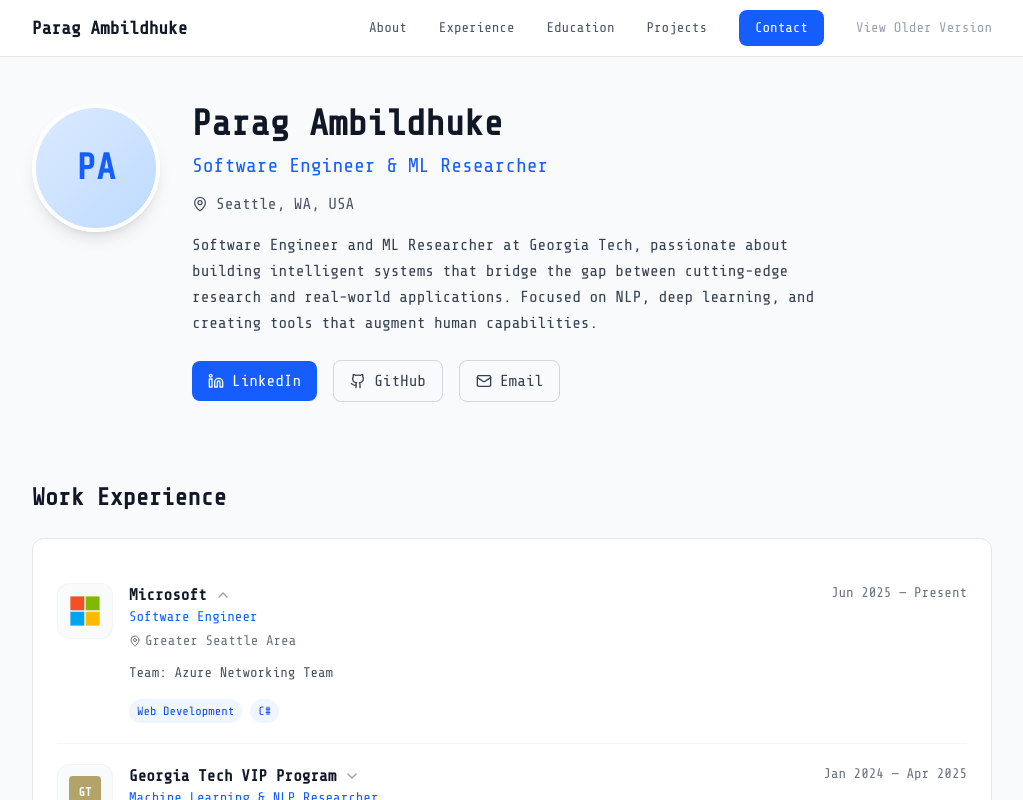
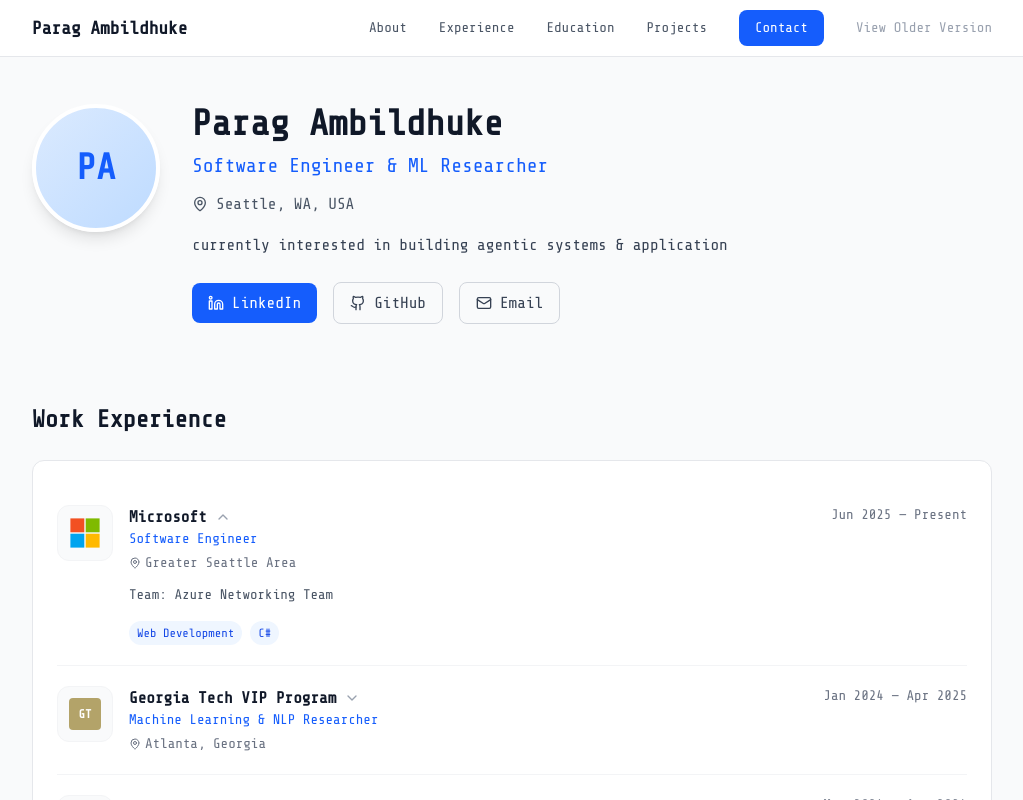
Before and after one commit to gtparag/parag-portfolio, a Next.js app: page / in a window 1280 px wide. Shown: the top 800 px of the page, without its empty margins (128-1151 px from the left). Built offline with nearby package versions, Linux system fonts and the light colour scheme.

Commit message:
update info

```diff
--- a/content/personal.ts
+++ b/content/personal.ts
@@ -7,7 +7,7 @@ export const personalInfo = {
   github: "https://github.com/gtparag",
   linkedin: "https://linkedin.com/in/parag-am/",
 
-  bio: `Software Engineer and ML Researcher at Georgia Tech, passionate about building intelligent systems that bridge the gap between cutting-edge research and real-world applications. Focused on NLP, deep learning, and creating tools that augment human capabilities.`,
+  bio: ` currently interested in building agentic systems & application`,
 
   shortBio: `Building intelligent systems at the intersection of software engineering and machine learning research.`,
 };
```
